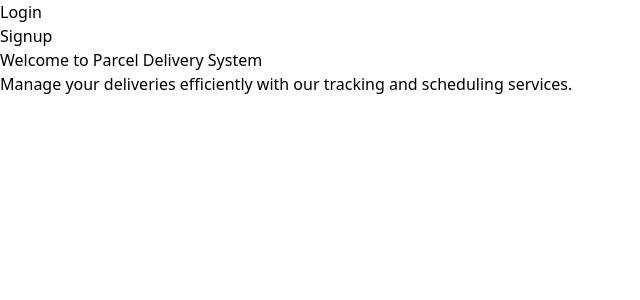
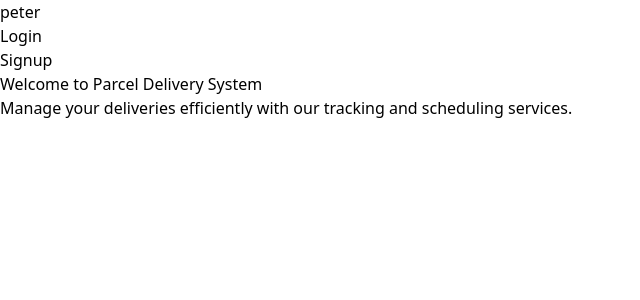
Before and after one commit to spookeyy/ParcelPoa, a React (Vite) app in the folder frontend/: page / in a window 1280 px wide. Shown: the top 300 px of the page, without its empty margins (0-640 px from the left). Built offline with nearby package versions, Linux system fonts and the light colour scheme.

Commit message:
done on home

```diff
--- a/frontend/src/components/Header.jsx
+++ b/frontend/src/components/Header.jsx
@@ -3,7 +3,7 @@ import React from 'react'
 export default function Header() {
   return (
     <div>
-
+      <h1>peter</h1>
     </div>
   )
 }
```
